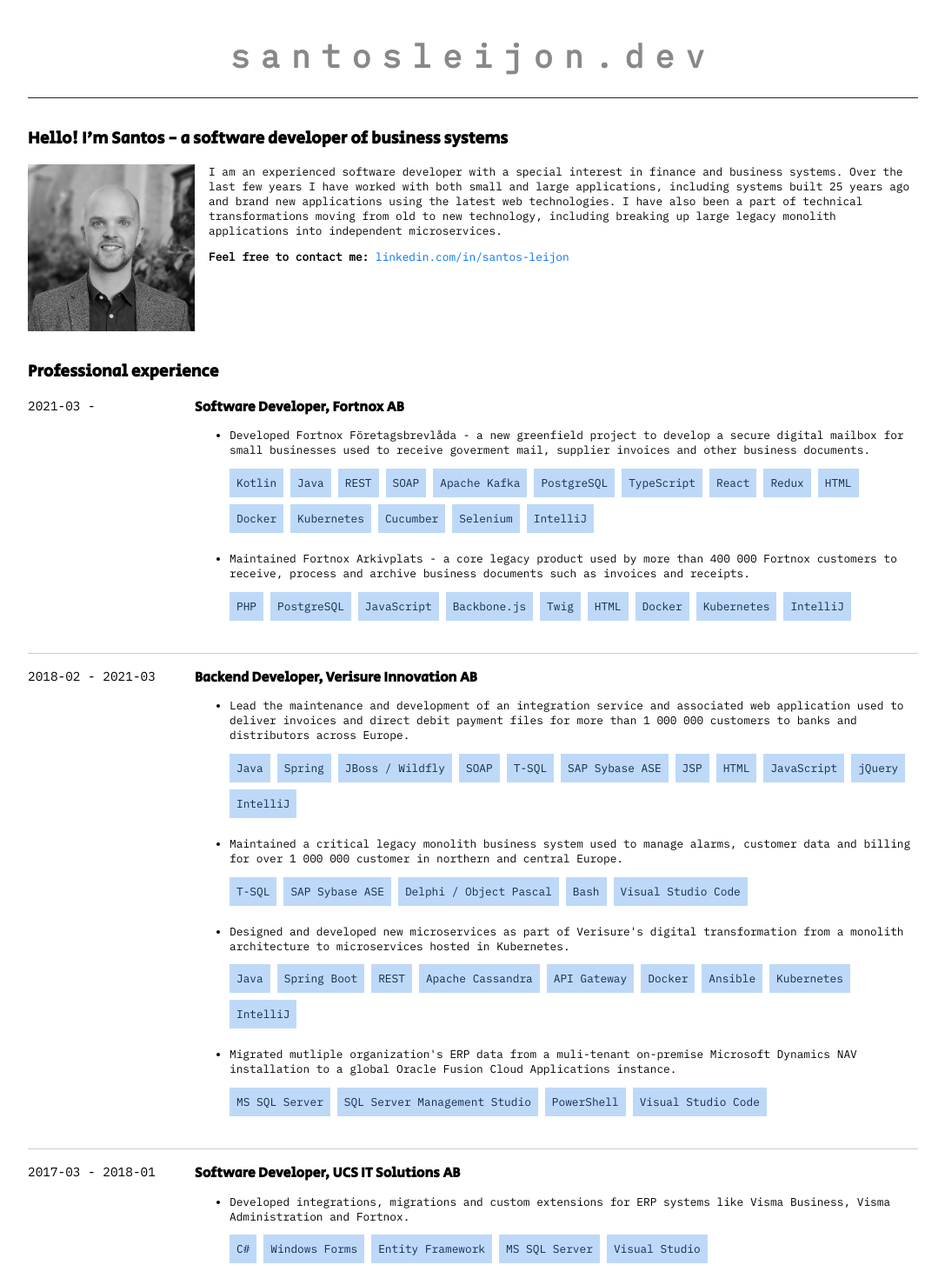
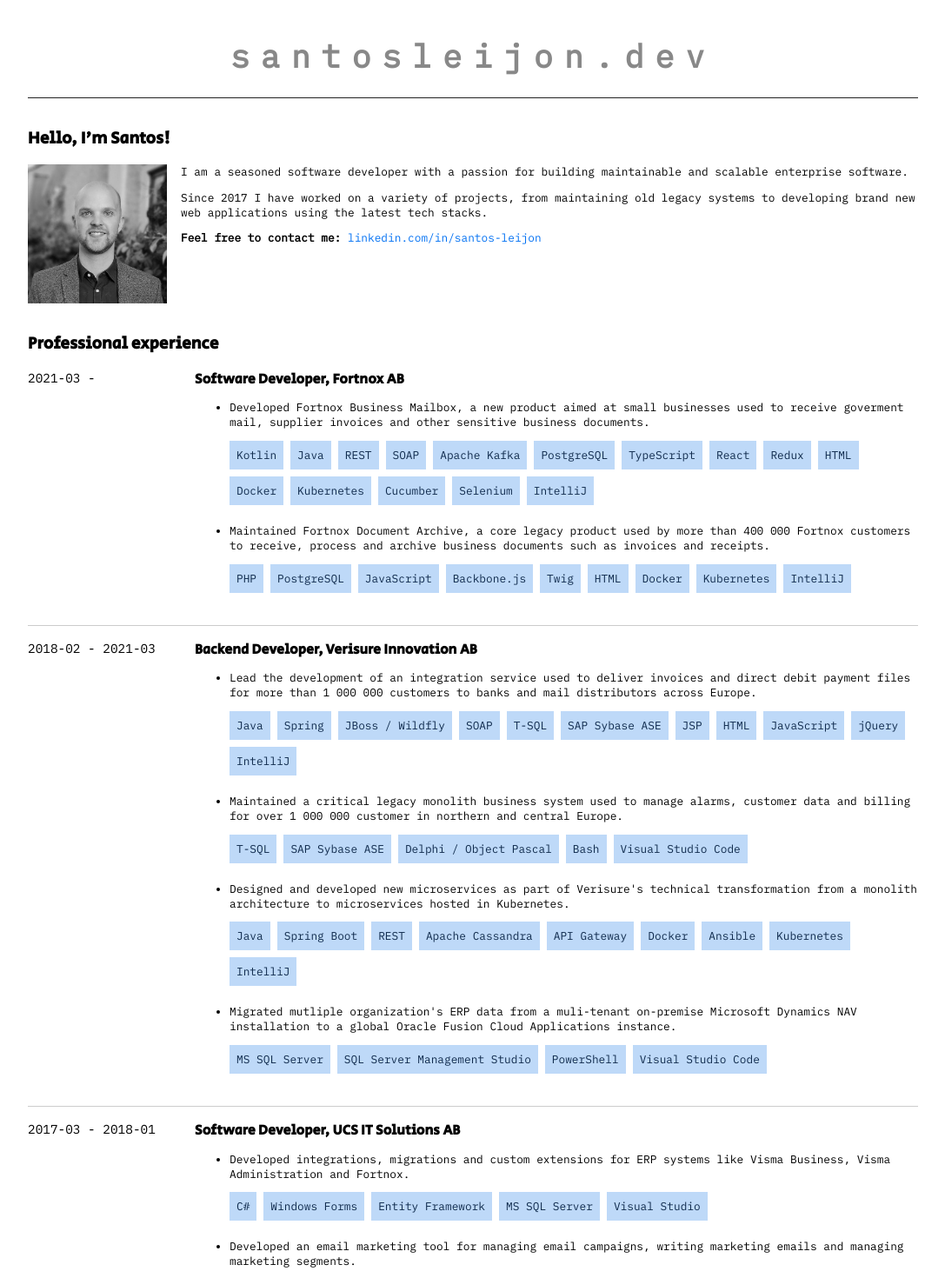
Before and after one commit to santosleijon/santosleijon-dev, a Next.js app: page / in a window 1280 px wide. Shown: the top 1470 px of the page at 87% size, without its empty margins (96-1183 px from the left). Built offline with nearby package versions, Linux system fonts and the light colour scheme.

Commit message:
Improve CV text

```diff
--- a/pages/index.tsx
+++ b/pages/index.tsx
@@ -20,14 +20,17 @@ export default function Home() {
         </h1>
 
         <section className={styles.presentation}>
-          <h2>Hello! I&apos;m Santos - a software developer of business systems</h2>
+          <h2>Hello, I&apos;m Santos!</h2>
           <Image
             alt="Santos Leijon portrait"
             src={santosLeijonPortrait}
           />
-          I am an experienced software developer with a special interest in finance and business systems.
-          Over the last few years I have worked with both small and large applications, including systems built 25 years ago and brand new applications using the latest web technologies.
-          I have also been a part of technical transformations moving from old to new technology, including breaking up large legacy monolith applications into independent microservices.
+          <p>
+            I am a seasoned software developer with a passion for building maintainable and scalable enterprise software.
+          </p>
+          <p>
+          Since 2017 I have worked on a variety of projects, from maintaining old legacy systems to developing brand new web applications using the latest tech stacks.
+          </p>
           <p>
             <strong>Feel free to contact me:</strong> <a href="https://www.linkedin.com/in/santos-leijon">linkedin.com/in/santos-leijon</a>
           </p>
@@ -38,7 +41,7 @@ export default function Home() {
           <Experience timePeriod="2021-03 - " role="Software Developer" organization="Fortnox AB">
             <ul>
               <li>
-                <p>Developed Fortnox Företagsbrevlåda - a new greenfield project to develop a secure digital mailbox for small businesses used to receive goverment mail, supplier invoices and other business documents.</p>
+                <p>Developed Fortnox Business Mailbox, a new product aimed at small businesses used to receive goverment mail, supplier invoices and other sensitive business documents.</p>
                 <Chip>Kotlin</Chip>
                 <Chip>Java</Chip>
                 <Chip>REST</Chip>
@@ -56,7 +59,7 @@ export default function Home() {
                 <Chip>IntelliJ</Chip>
               </li>
               <li>
-                <p>Maintained Fortnox Arkivplats - a core legacy product used by more than 400 000 Fortnox customers to receive, process and archive business documents such as invoices and receipts.</p>
+                <p>Maintained Fortnox Document Archive, a core legacy product used by more than 400 000 Fortnox customers to receive, process and archive business documents such as invoices and receipts.</p>
                 <Chip>PHP</Chip>
                 <Chip>PostgreSQL</Chip>
                 <Chip>JavaScript</Chip>
@@ -72,7 +75,7 @@ export default function Home() {
           <Experience timePeriod="2018-02 - 2021-03" role="Backend Developer" organization="Verisure Innovation AB">
             <ul>
               <li>
-                <p>Lead the maintenance and development of an integration service and associated web application used to deliver invoices and direct debit payment files for more than 1 000 000 customers to banks and distributors across Europe.</p>
+                <p>Lead the development of an integration service used to deliver invoices and direct debit payment files for more than 1 000 000 customers to banks and mail distributors across Europe.</p>
                 <Chip>Java</Chip>
                 <Chip>Spring</Chip>
                 <Chip>JBoss / Wildfly</Chip>
@@ -94,7 +97,7 @@ export default function Home() {
                 <Chip>Visual Studio Code</Chip>
               </li>
               <li>
-                <p>Designed and developed new microservices as part of Verisure&apos;s digital transformation from a monolith architecture to microservices hosted in Kubernetes.</p>
+                <p>Designed and developed new microservices as part of Verisure's technical transformation from a monolith architecture to microservices hosted in Kubernetes.</p>
                 <Chip>Java</Chip>
                 <Chip>Spring Boot</Chip>
                 <Chip>REST</Chip>
@@ -125,7 +128,7 @@ export default function Home() {
                 <Chip>Visual Studio</Chip>
               </li>
               <li>
-                <p>Developed an email marketing tool used to manage prospects, creating email campaigns, writing emails in an WYSIWYG editior and collecting responses from prospects.</p>
+                <p>Developed an email marketing tool for managing email campaigns, writing marketing emails and managing marketing segments.</p>
                 <Chip>PHP</Chip>
                 <Chip>Laravel</Chip>
                 <Chip>REST</Chip>
--- a/styles/Home.module.css
+++ b/styles/Home.module.css
@@ -47,7 +47,7 @@
 .presentation img {
   float: left;
   margin: 0 1rem 1rem 0;
-  width: 12rem;
-  max-width: 40%;
+  width: 10rem;
+  max-width: 30%;
   height: auto;
 }
```
